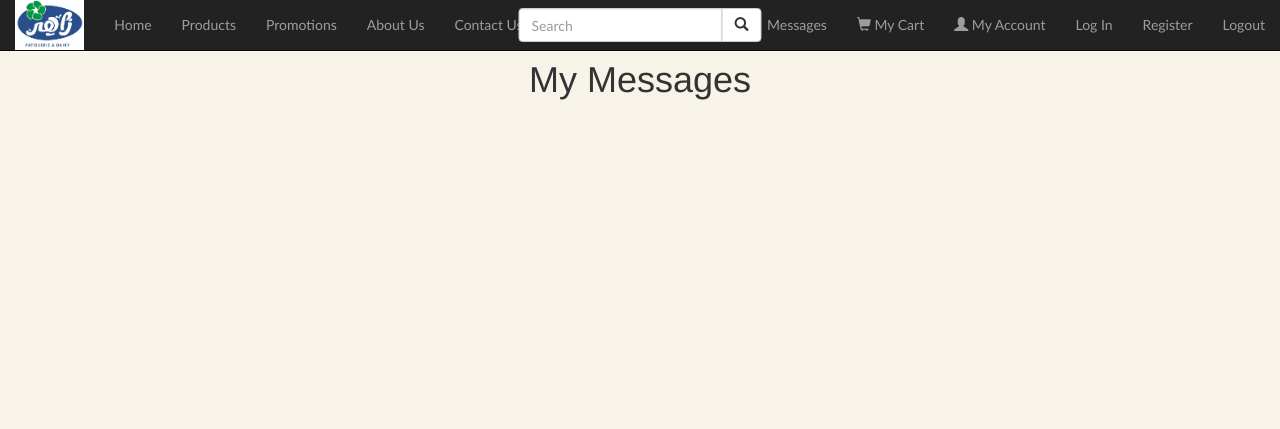
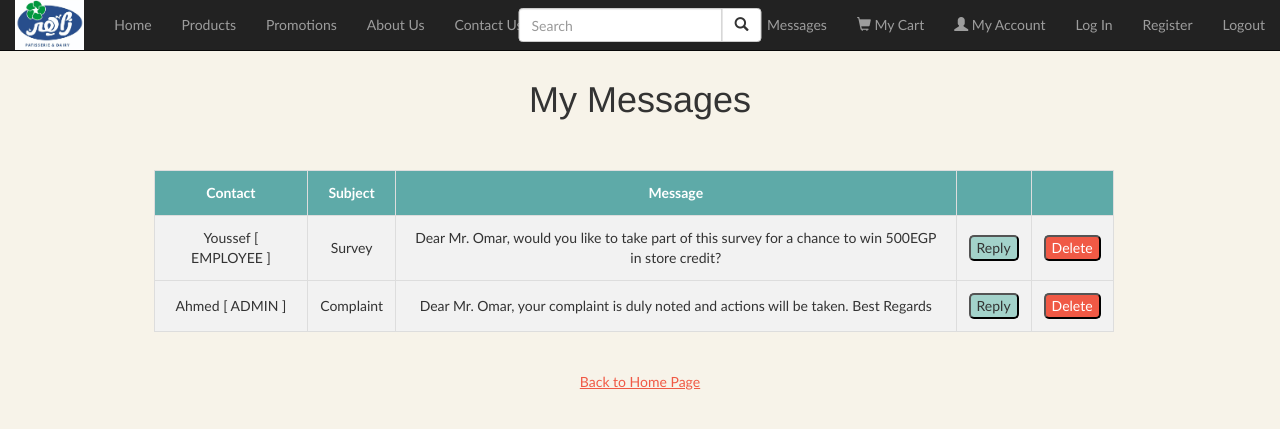
Before and after one commit to OmarAhmedDiaa/Zaher-dairy-website, a PHP site: page /messages.php in a window 1280 px wide. Shown: the top 429 px of the page. Run offline with PHP 8.4, Linux system fonts and the light colour scheme.

Commit message:
messages

```diff
--- a/messages.php
+++ b/messages.php
@@ -10,7 +10,102 @@
     <?php include "navbar.php"; ?>
   </head>
   <body>
+    <br><br><br>
+    <h1>My Messages</h1>
     <br><br>
-    <h1>My Messages</h1>
+    <table id="products">
+      <tr>
+        <th>Contact</th>
+        <th>Subject</th>
+        <th>Message</th>
+        <th></th>
+        <th></th>
+      </tr>
+      <tr>
+        <td>Youssef [ EMPLOYEE ]</td>
+        <td>Survey</td>
+        <td>Dear Mr. Omar, would you like to take part of this survey for a chance to win 500EGP in store credit? </td>
+        <td>
+          <form class="" action="reply.php" method="post">
+            <input class="reply" type="submit" value="Reply">
+          </form>
+        </td>
+        <td><button class="delete" type="button" name="button"data-toggle="modal" data-target="#myModal">Delete</button></td>
+      </tr>
+      <tr>
+        <td>Ahmed [ ADMIN ]</td>
+        <td>Complaint</td>
+        <td>Dear Mr. Omar, your complaint is duly noted and actions will be taken. Best Regards</td>
+        <td>
+          <form class="" action="reply.php" method="post">
+            <input class="reply" type="submit" value="Reply">
+          </form>
+        </td>
+        <td><button class="delete" type="button" name="button"data-toggle="modal" data-target="#myModal">Delete</button></td>
+      </tr>
+      </table>
+      <br><br>
+      <div class="container">
+  		  <!-- Modal -->
+  		  <div class="modal fade" id="myModal" role="dialog">
+  		    <div class="modal-dialog">
+  		      <!-- Modal content-->
+  		      <div class="modal-content">
+  		        <div class="modal-header">
+  		          <button type="button" class="close" data-dismiss="modal">&times;</button>
+  		          <h4 class="modal-title">Update</h4>
+  		        </div>
+  		        <div class="modal-body">
+  		          <p>The Message has been deleted.</p>
+  		        </div>
+  		        <div class="modal-footer">
+  		          <button type="button" class="btn btn-default" data-dismiss="modal">Close</button>
+  		        </div>
+  		      </div>
+  		    </div>
+  		  </div>
+  		</div>
+      <a class="back"href="home.php">Back to Home Page</a>
   </body>
 </html>
+
+<style media="screen">
+.back{
+  color:#F05945;
+  text-decoration: underline;
+}
+#products {
+  margin-left: 12%;
+  text-align: center;
+  border-collapse: collapse;
+  width: 75%;
+}
+
+#products td, #products th {
+  border: 1px solid #ddd;
+  padding: 12px;
+}
+
+#products tr:nth-child(even){background-color: #f2f2f2;}
+#products tr:nth-child(odd){background-color: #f2f2f2;}
+#products tr:hover {background-color: #ddd;}
+
+#products th {
+  padding-top: 12px;
+  padding-bottom: 12px;
+  text-align: center;
+  background-color: #5EAAA8;
+  color: white;
+}
+
+.reply{
+  background-color: #A3D2CA;
+  border-radius: 5px;
+}
+
+.delete{
+  background-color: #F05945;
+  border-radius: 5px;
+  color: white;
+}
+</style>
```
